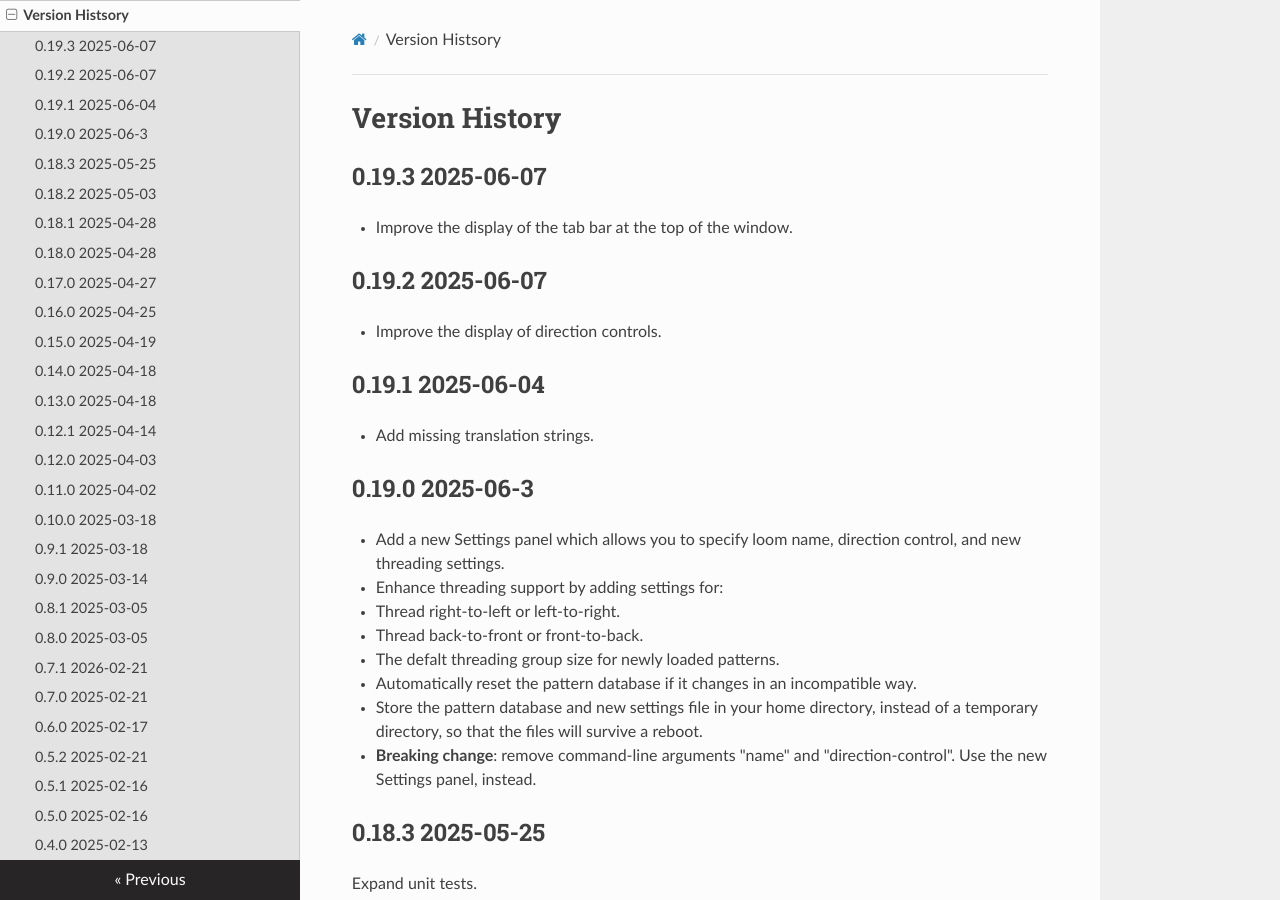
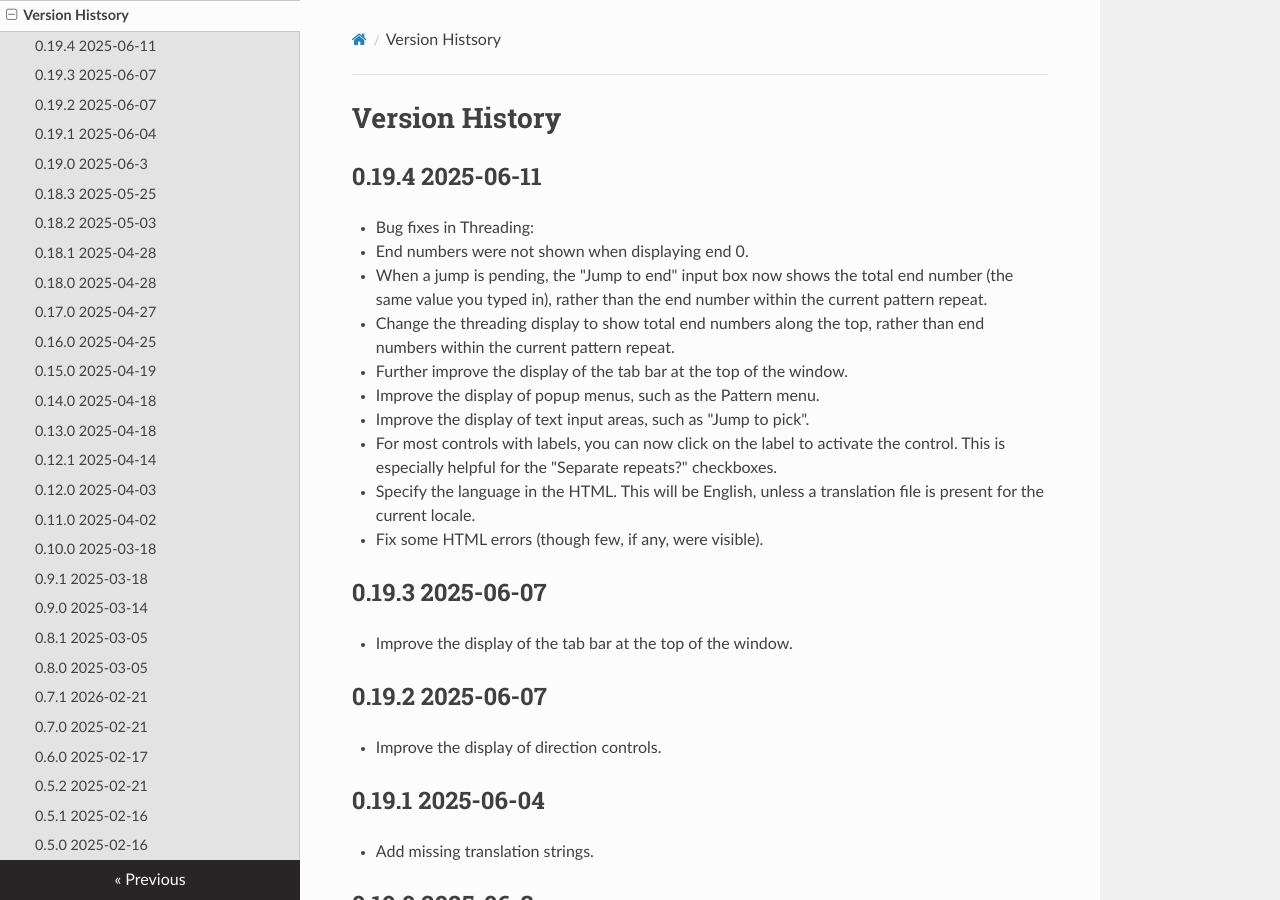
Before and after one commit to r-owen/base_loom_server, an MkDocs documentation site: the page built from docs/version_history.md, in a window 1280 px wide and 900 px high. Built offline with MkDocs 1.6.1, drawn with Linux system fonts in a browser that asks for light colours; nearby versions of some CDN libraries.

Commit message:
Update the version history

```diff
--- a/docs/version_history.md
+++ b/docs/version_history.md
@@ -1,4 +1,22 @@
 # Version History
+
+## 0.19.4 2025-06-11
+
+* Bug fixes in Threading:
+
+  * End numbers were not shown when displaying end 0.
+  * When a jump is pending, the "Jump to end" input box now shows the total end number
+    (the same value you typed in), rather than the end number within the current pattern repeat.
+* Change the threading display to show total end numbers along the top,
+  rather than end numbers within the current pattern repeat.
+* Further improve the display of the tab bar at the top of the window.
+* Improve the display of popup menus, such as the Pattern menu.
+* Improve the display of text input areas, such as "Jump to pick".
+* For most controls with labels, you can now click on the label to activate the control.
+  This is especially helpful for the "Separate repeats?" checkboxes.
+* Specify the language in the HTML. This will be English,
+  unless a translation file is present for the current locale.
+* Fix some HTML errors (though few, if any, were visible).
 
 ## 0.19.3 2025-06-07
 
```
